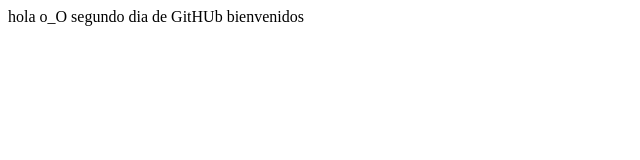
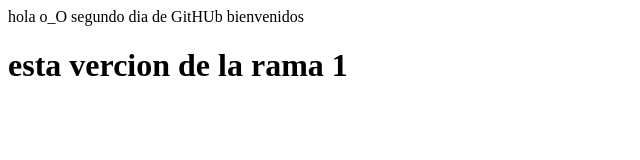
Before and after one commit to jesuschavez-10/Jes-s-Github, a plain HTML site: page INDEX.HTML in a window 1280 px wide. Shown: the whole page, without its empty margins (0-640 px from the left). Drawn offline with Linux system fonts and the light colour scheme.

Commit message:
VERSION RAMA S1 MARTES 1-04

```diff
--- a/INDEX.HTML
+++ b/INDEX.HTML
@@ -10,5 +10,5 @@
 </body>
 </html> segundo dia de GitHUb
   <html></html> bienvenidos
-<!--stage changed siver para preparar en desktop y commit para confirmar el cambio en desktop
- -->
+<!--stage changed siver para preparar en desktop y commit para confirmar el cambio en desktop-->
+<h1>esta vercion de la rama 1 </h1>
```
